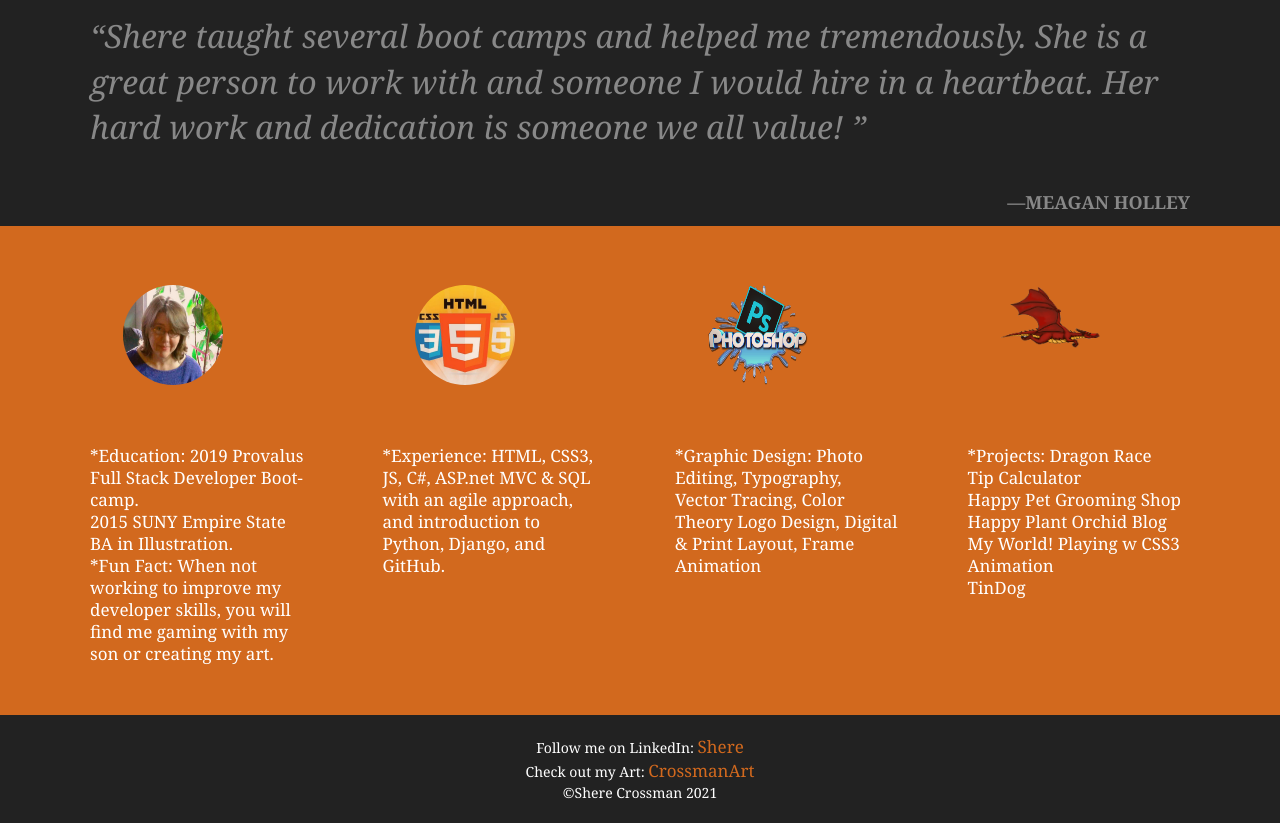
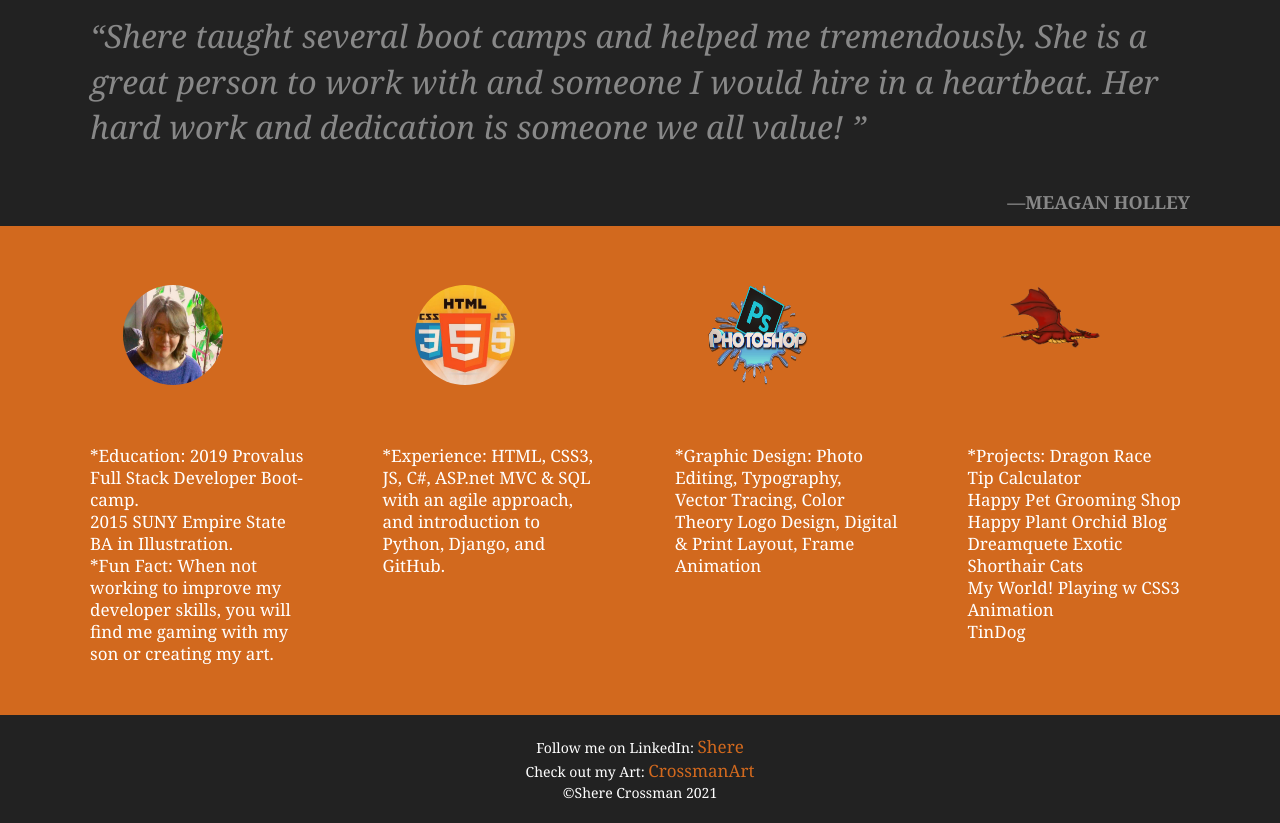
Before and after one commit to Sherekin2012/CrossmanDesigns, a plain HTML site: page index.html in a window 1280 px wide. Shown: the part 877-1700 px from the top of the page. Drawn offline with nearby package versions, Linux system fonts and the light colour scheme; a web font is replaced by a local one.

Commit message:
updated links

```diff
--- a/index.html
+++ b/index.html
@@ -107,6 +107,8 @@
                             <br>
                             <a href="https://sherekin2012.github.io/HappyPlantOrchidBlog/">Happy Plant Orchid Blog</a>
                             <br>
+                            <a href="https://sherekin2012.github.io/Dreamquete/index.html">Dreamquete Exotic Shorthair Cats</a>
+                            <br>
                             <a href="https://sherekin2012.github.io/myWorld/">My World! Playing w CSS3 Animation</a>
                             <br>
                             <a href="https://sherekin2012.github.io/tindog/">TinDog</a>
```
